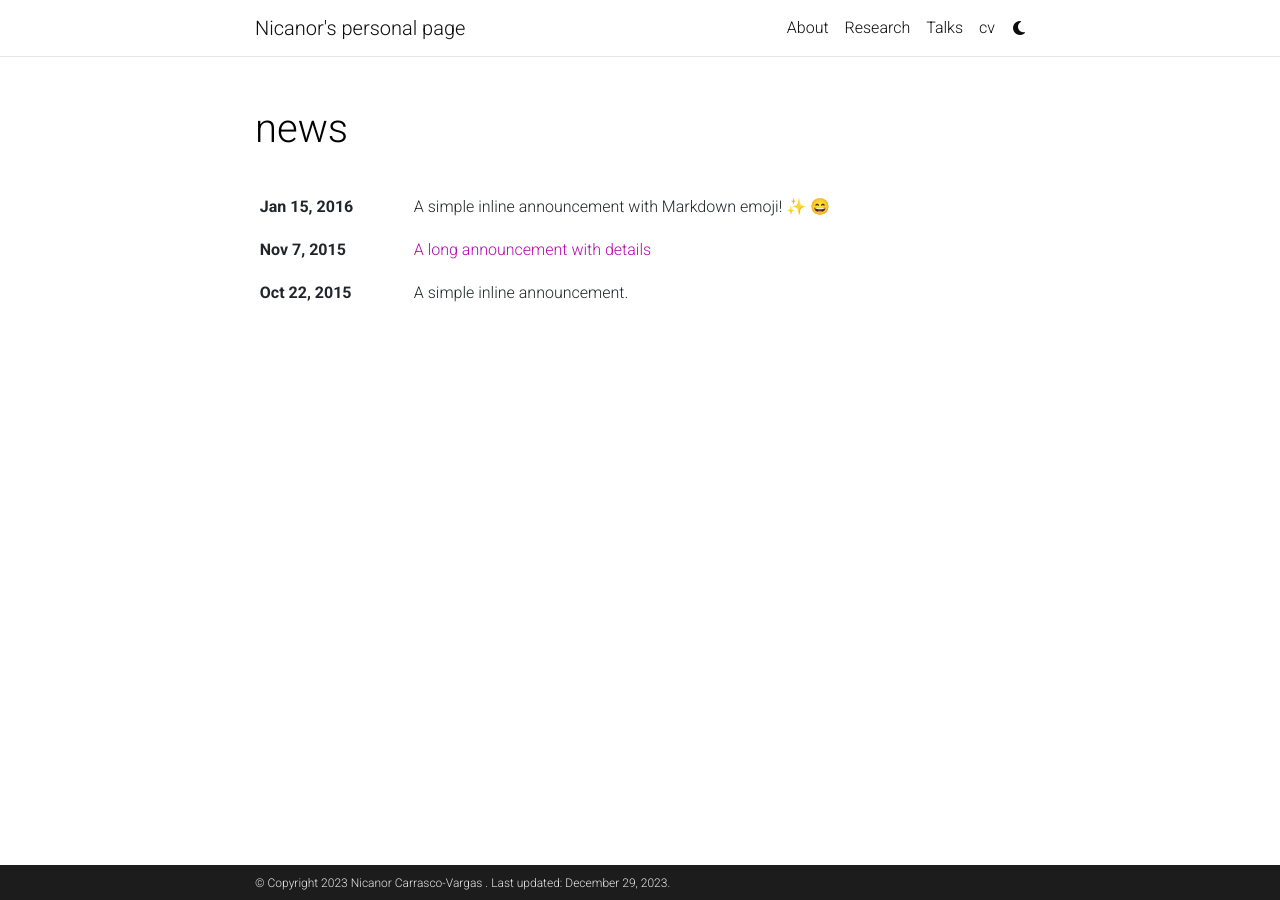
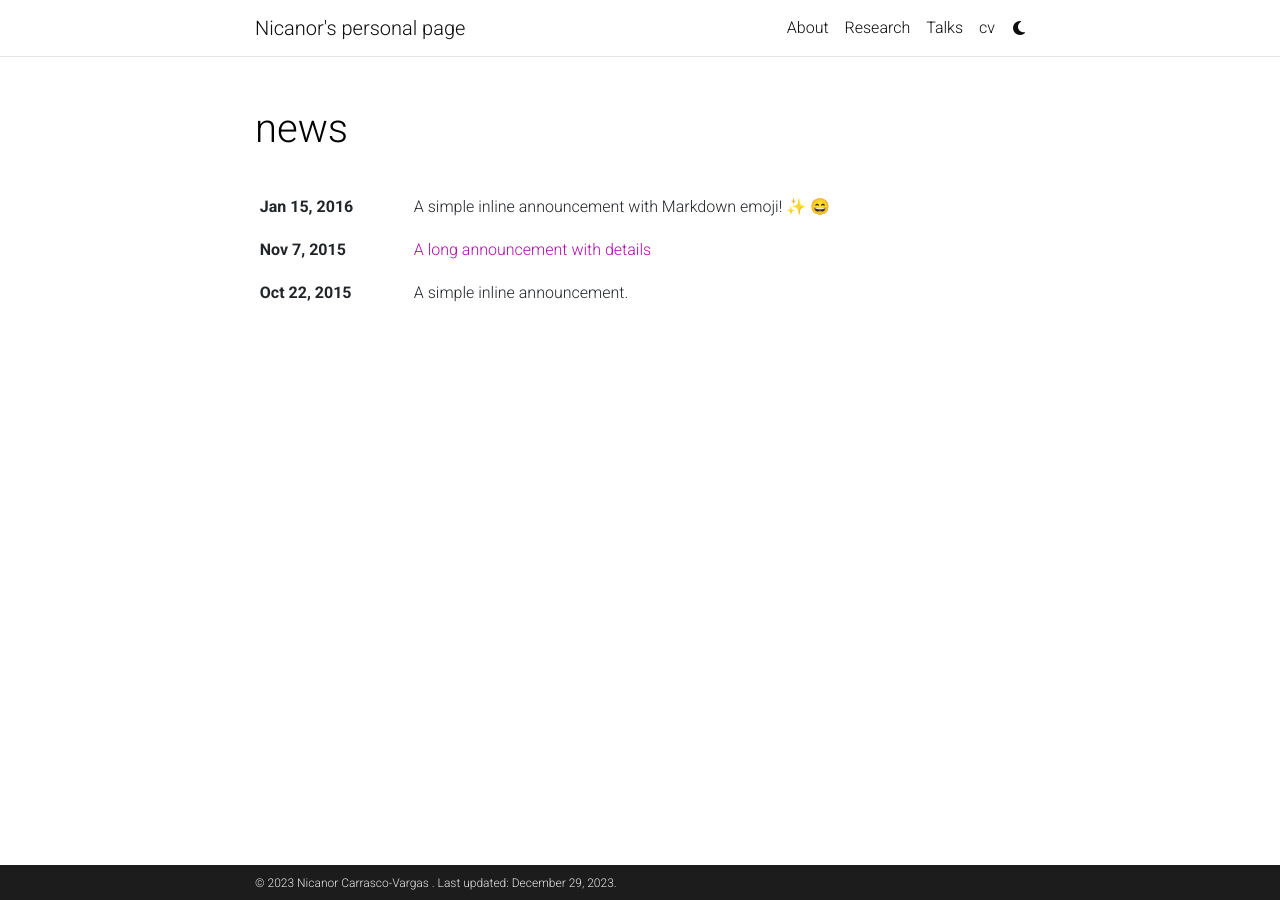
Before and after one commit to nicanorcarrascovargas/nicanorcarrascovargas.github.io, a Jekyll site: the page built from news.html, in a window 1280 px wide. Built offline with Jekyll 4.4.1, drawn with Linux system fonts in a browser that asks for light colours; emoji names are drawn with the system emoji font; comment, search, counter and statistics services are not loaded; a style sheet for code colours, icons or effects is not loaded.

Commit message:
Update footer.html

```diff
--- a/_includes/footer.html
+++ b/_includes/footer.html
@@ -1,7 +1,7 @@
     {% if site.footer_fixed %}
     <footer class="fixed-bottom">
       <div class="container mt-0">
-        &copy; Copyright {{ site.time | date: '%Y' }} {{ site.first_name }} {{ site.middle_name }} {{ site.last_name }}. {{ site.footer_text }}
+        &copy; {{ site.time | date: '%Y' }} {{ site.first_name }} {{ site.middle_name }} {{ site.last_name }}. {{ site.footer_text }}
         {%- if site.impressum_path -%}
         <a href="{{ site.url }}{{ site.baseurl }}{{ site.impressum_path }}">Impressum</a>.
         {%- endif -%}
```
